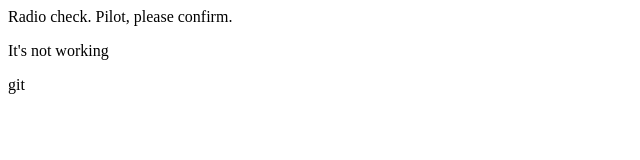
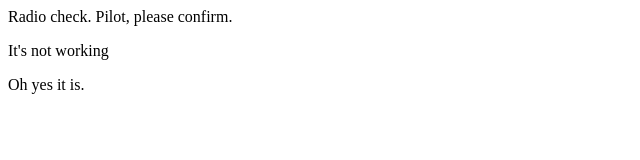
Before and after one commit to DumbsterJedi/communication-log, a plain HTML site: page index.html in a window 1280 px wide. Shown: the full height of the page, 0-640 px from the left. Drawn offline with Linux system fonts and the light colour scheme.

Commit message:
added third line

```diff
--- a/index.html
+++ b/index.html
@@ -2,5 +2,6 @@
    <body>
       <p>Radio check. Pilot, please confirm.</p>
       <p>It's not working</p>
+      <p>Oh yes it is.</p>
    </body>
-</html>git
+</html>
```
